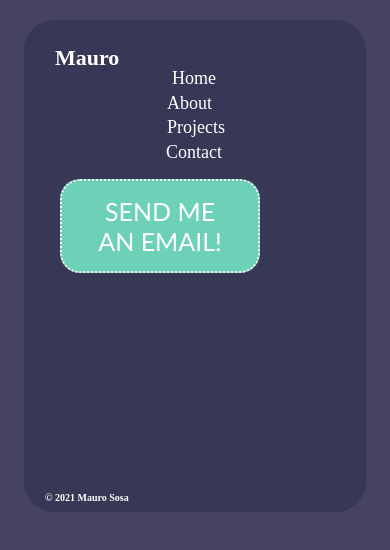
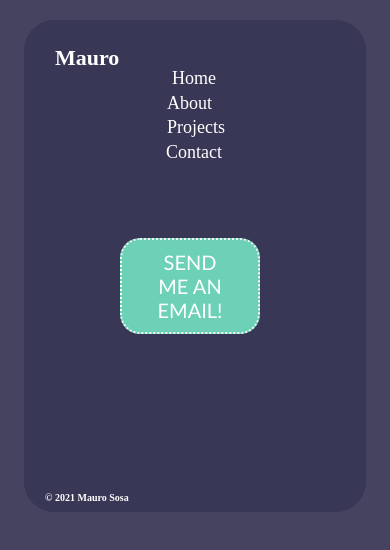
Before and after one commit to maureSs/maurososa-OLD, a React (Create React App) app: page /contact in a window 390 px wide. Shown: the top 550 px of the page. Built offline with nearby package versions, Linux system fonts and the light colour scheme.

Commit message:
website commit

```diff
--- a/src/index.css
+++ b/src/index.css
@@ -698,6 +698,14 @@ body {
   border: 2px dotted whitesmoke;
   border-radius: 20px;
 }
+@media (max-width: 480px) {
+  .open-form-button {
+    margin-top: 120px;
+    margin-left: 60px;
+    padding: 10px 25px;
+    font-size: 20px;
+  }
+}
 
 .open-form-button:hover {
   background-color: #8de1cc;
```
